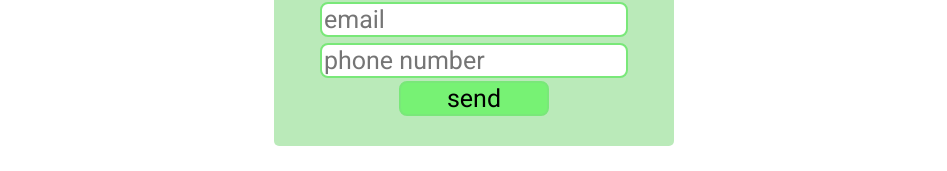
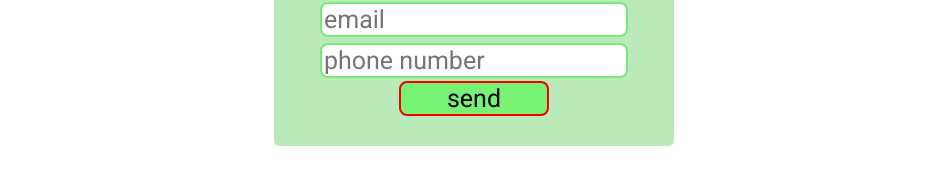
Before and after one commit to Ladzislaf/react-lab-06, a React (Create React App) app: page / in a window 1280 px wide. Shown: the part 419-590 px from the top of the page, without its empty margins (166-1113 px from the left). Built offline with nearby package versions, Linux system fonts and the light colour scheme.

Commit message:
send button fix

```diff
--- a/src/components/Form/SignUpEmailInput.jsx
+++ b/src/components/Form/SignUpEmailInput.jsx
@@ -1,17 +1,23 @@
-import React from 'react'
-import {useState} from 'react'
+import React, {useState, useEffect} from 'react'
 
-const SignUpEmailInput = ({handler, email}) => {
+const SignUpEmailInput = ({handler, email, sendButtonState, setSendButtonState}) => {
 	const [pClass, setPClass] = useState('')
 
 	const onEmailInput = (e) => {
 		let input = e.target
 
-		if (input.value.match(/.@.+\..+/i)) { email('correct'); setPClass('correct') }
+		if (input.value.match(/\S@\S+\.\S+/i)) { email('correct'); setPClass('correct') }
 		else { email('input correct email'); setPClass('incorrect') }
 
 		if(input.value === '') { email(''); setPClass('') }
 	}
+
+	useEffect(() => {
+		if(pClass === 'correct')
+			setSendButtonState({...sendButtonState, email: true})
+		else
+			setSendButtonState({...sendButtonState, email: false})
+	}, [pClass])
 
 	return (
 		<div className='inputPlaceholder'>
--- a/src/components/Form/SignUpForm.jsx
+++ b/src/components/Form/SignUpForm.jsx
@@ -4,6 +4,7 @@ import SignUpEmailInput from './SignUpEmailInput'
 import './style/SignUpForm.css'
 
 const SignUpForm = ({getInfo}) => {
+    const [sendButtonState, setSendButtonState] = useState({email: false})
     const [studentInfo, setStudentInfo] = useState({day: 1, month: 1, year: 2022})
     const [email, setEmail] = useState('')
 
@@ -86,9 +87,6 @@ const SignUpForm = ({getInfo}) => {
         else alert('Input correct email!')
     }
 
-    // +++TODO: сохранять дату рождения в state
-    // +++TODO: очистка формы: заполнить пустыми значениями
-    // +++TODO: если email некорректный, то кнопка неактивна
     return (
         <form onSubmit={onSubmitForm}>
             <h2>Registration form</h2>
@@ -102,9 +100,9 @@ const SignUpForm = ({getInfo}) => {
             <input className={'input'} id={'fc'} placeholder={'faculty'} onChange={handler}/><br/>
             <input className={'input'} id={'gr'} placeholder={'group'} onChange={handler}/><br/>
             <input className={'input'} id={'sp'} placeholder={'spec'} onChange={handler}/><br/>
-            <SignUpEmailInput handler={handler} email={checkEmail}/>
-            <PhoneInput handler={handler}/>
-            <input type={'submit'} className={'send'} value="send"/>
+            <SignUpEmailInput handler={handler} email={checkEmail} sendButtonState={sendButtonState} setSendButtonState={setSendButtonState}/>
+            <PhoneInput handler={handler} sendButtonState={sendButtonState} setSendButtonState={setSendButtonState}/>
+            <input type={'submit'} className={'send'} value={'send'} disabled={!sendButtonState.email}/>
         </form>
     )
 }
--- a/src/components/Form/style/SignUpForm.css
+++ b/src/components/Form/style/SignUpForm.css
@@ -41,6 +41,10 @@ h2 {
 	background: rgba(9, 255, 0, 0.377);
 }
 
+.send:disabled {
+	border: 2px solid #f50000;
+}
+
 .sel {
 	font-family: 'Roboto', sans serif;
 	background: rgba(9, 255, 0, 0.377);
```
